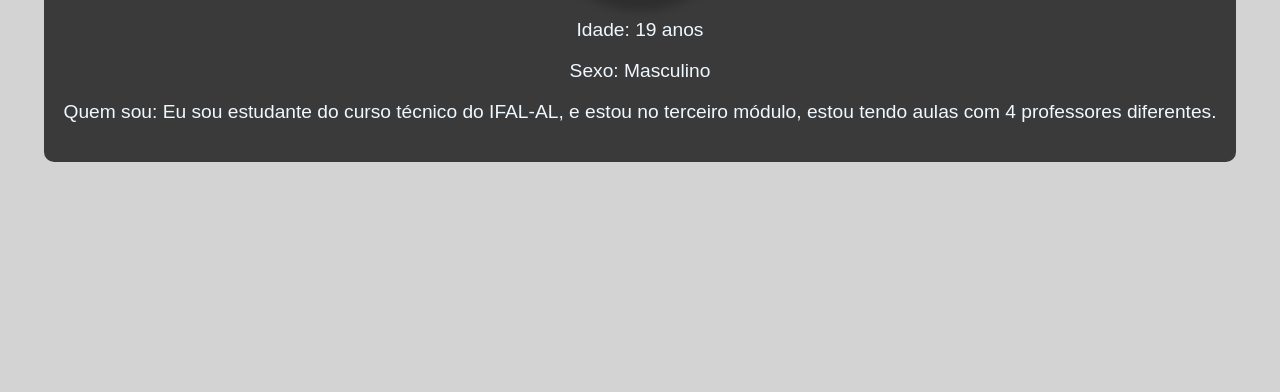
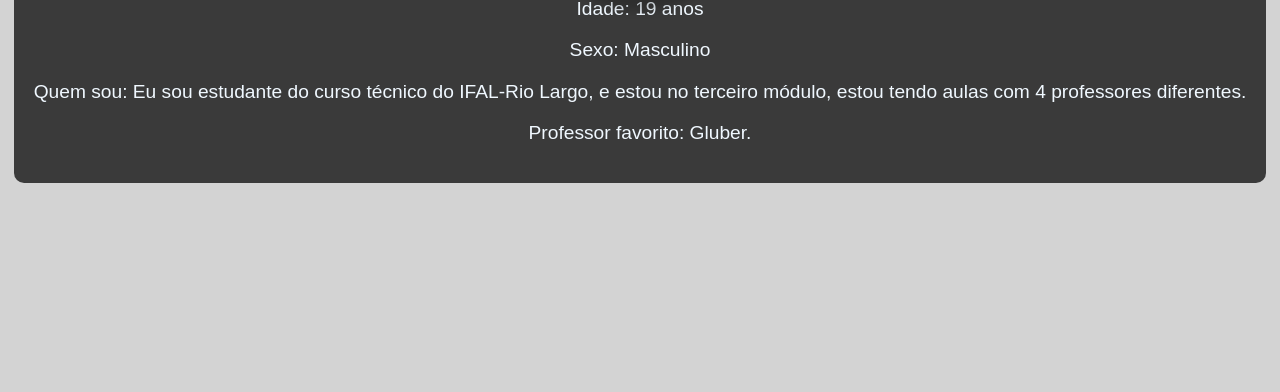
Before and after one commit to robifal/robifal.github.io, a plain HTML site: page index.html in a window 1280 px wide. Shown: the part 329-721 px from the top of the page. Drawn offline with Linux system fonts and the light colour scheme.

Commit message:
Rio Largo

```diff
--- a/index.html
+++ b/index.html
@@ -15,7 +15,8 @@
     <div id="informações">
         <p id="idade">Idade: 19 anos</p>
         <p id="Sexo">Sexo: Masculino</p>
-        <p id="Quem sou">Quem sou: Eu sou estudante do curso técnico do IFAL-AL, e estou no terceiro módulo, estou tendo aulas com 4 professores diferentes.</p>
+        <p id="Quem sou">Quem sou: Eu sou estudante do curso técnico do IFAL-Rio Largo, e estou no terceiro módulo, estou tendo aulas com 4 professores diferentes.</p>
+        <p id="Professor">Professor favorito: Gluber.   </p>
     </div>
     <div class="image-container">
         <img src="https://pps.whatsapp.net/v/t61.24694-24/308469882_169304592422677_8402654666289299287_n.jpg?ccb=11-4&oh=01_AdR0iV1RqJ08GIB5n0Gyc8ZY1y3UGoppon8kNPElNKgcMA&oe=64E184B5" alt="">
```
